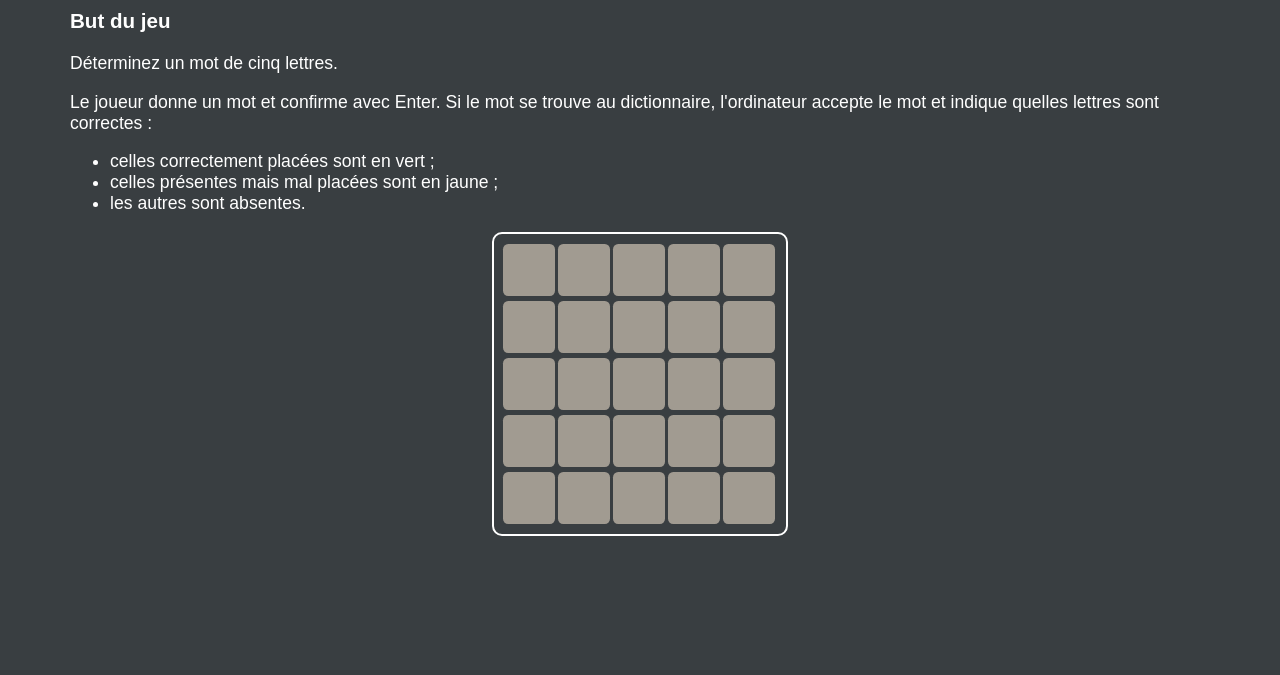
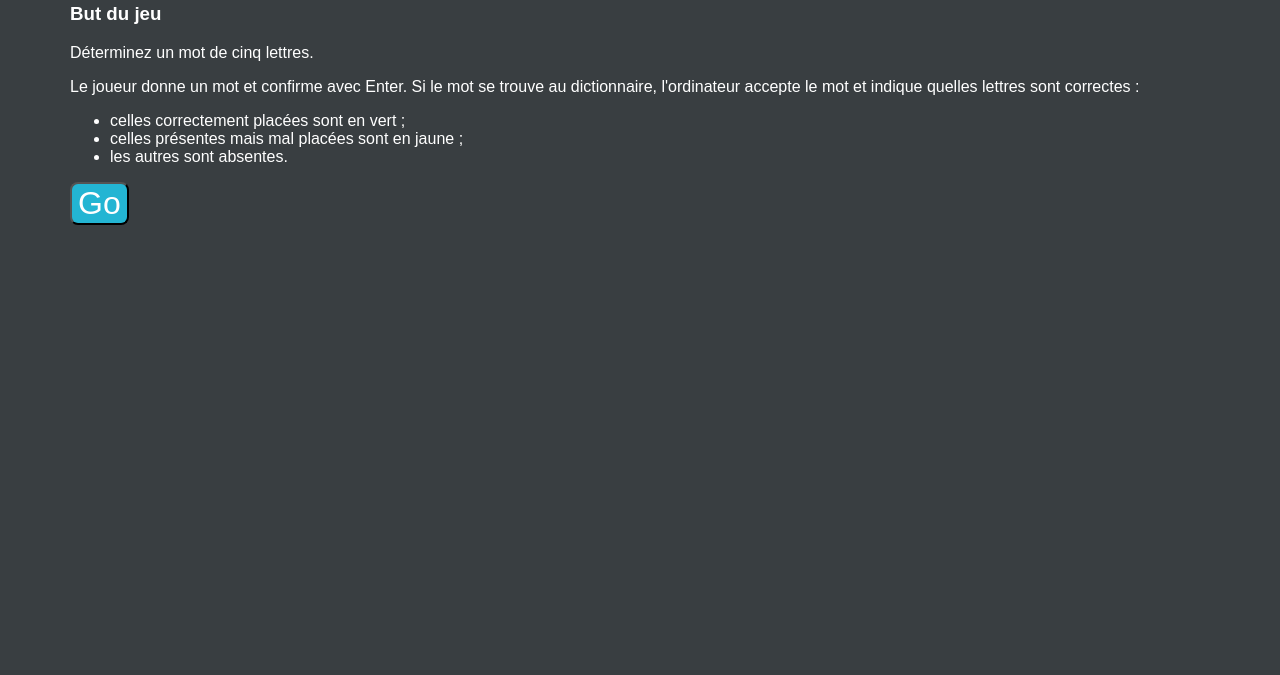
Before and after one commit to 63731-coder/Wordle, a website: page wordeul.html in a window 1280 px wide. Shown: the part 125-800 px from the top of the page. Drawn offline with Linux system fonts and the light colour scheme.

Commit message:
3.2 - ajout du button GO

```diff
--- a/js/wordeul.js
+++ b/js/wordeul.js
@@ -24,6 +24,11 @@ function createGrid() {
         gameEl.appendChild(row);
     }
     adjustBorder();
+}
+
+function initGame() {
+    gameEl.style.visibility = "visible";
+    createGrid();
 }
 
 /**
@@ -166,7 +171,7 @@ function checkWin(word) {
     if (word === targetWord) {
         document.getElementById("win").style.visibility = "visible";
         endGame();
-    } else if (currentRowIndex === (maxRow - 1)) {
+    } else if (currentRowIndex === maxRow - 1) {
         document.getElementById("target").textContent = targetWord;
         document.getElementById("lose").style.visibility = "visible";
         endGame();
@@ -192,8 +197,8 @@ function endGame() {
     document.removeEventListener("keyup", keyUpHandler); // desactiver les touches clavier
 }
 
-// génerer la grille
-createGrid();
+const goButton = document.getElementById("goBtn");
+goButton.addEventListener("click", initGame);
 
 // Ajout d'un gestionnaire d’événement pour l’événement keyup.
 document.querySelector("#win").addEventListener("click", handleBackdropClick);
--- a/style/wordeul.css
+++ b/style/wordeul.css
@@ -7,7 +7,7 @@ body {
     background-color: #393E41;
     margin: 70px;
     font-family: var(--font);
-    font-size: 1.1em;
+    font-size: 1em;
 }
 
 h1 {
@@ -15,6 +15,7 @@ h1 {
 }
 
 #game {
+    visibility: hidden;
     font-size: 1.4em;
     font-weight: bold;
     display: flex;
@@ -126,3 +127,10 @@ h1 {
     border-radius: 8px;
     font-size: 1.1em;
 }
+
+#goBtn {
+    color:white;
+    background-color: #23b5d3;
+    border-radius: 8px;
+    font-size:2em;
+}
--- a/wordeul.html
+++ b/wordeul.html
@@ -20,9 +20,9 @@
         <li>les autres sont absentes.</li>
     </ul>
 
-    <section id="game">
+    <button id="goBtn">Go</button>
 
-    </section>
+    <section id="game"></section>
 
     <div class="modal win" id="win">
         <div class="modal-dialog">
```
